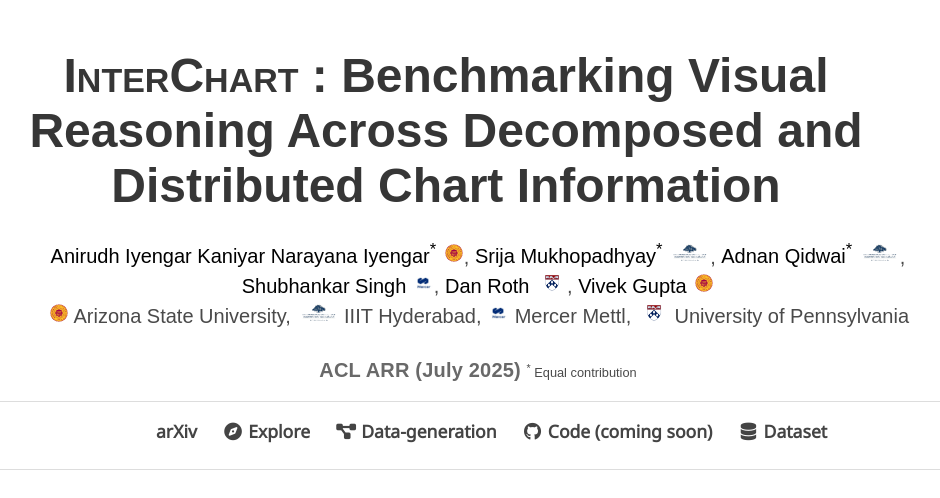
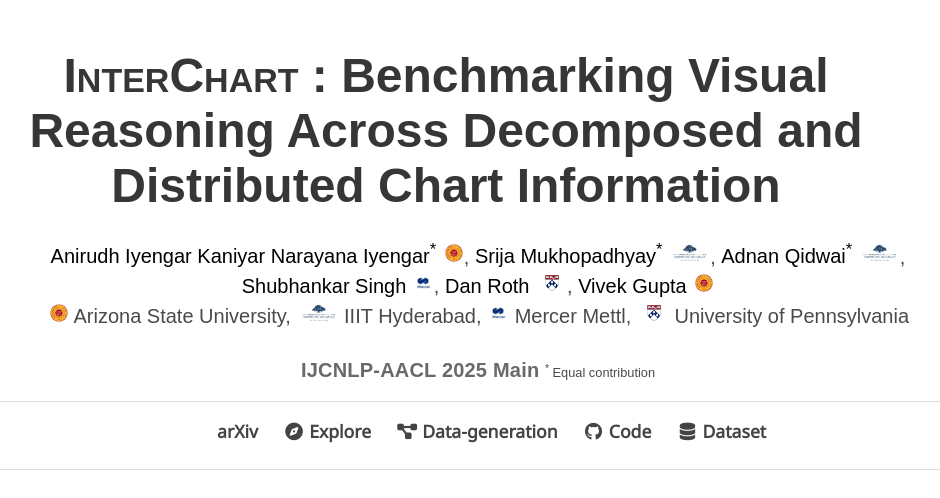
Before and after one commit to coral-lab-asu/interchart, a plain HTML site: page interchart_website/index.html in a window 1280 px wide. Shown: the top 498 px of the page, without its empty margins (162-1102 px from the left). Drawn offline with nearby package versions, Linux system fonts and the light colour scheme; grey boxes are pictures that could not be loaded; some icons are missing; a web font is replaced by a local one.

Commit message:
new changes

```diff
--- a/interchart_website/index.html
+++ b/interchart_website/index.html
@@ -105,7 +105,7 @@
             <!-- Venue/Status line -->
             <div class="is-size-5 publication-authors" style="margin-top:1rem; padding-top:0.5rem;  gap: 0.4rem 1.5rem;">
               <span class="author-block publication-venue" style="font-weight:600; color:#696969">
-                ACL ARR (July 2025)
+                IJCNLP-AACL 2025 Main
               </span>
                 <span class="author-block eql-cntrb" style=" font-size: 0.8rem;"><sup>*</sup> Equal contribution</span>
             </div>
@@ -149,9 +149,9 @@
 
               <!-- Code -->
               <span class="link-block">
-                <a href="#" class="pub-link" target="_blank">
+                <a href="https://github.com/coral-lab-asu/interchart_code" class="pub-link" target="_blank">
                   <span class="icon"><i class="fab fa-github"></i></span>
-                  <span>Code (coming soon)</span>
+                  <span>Code</span>
                 </a>
               </span>
 
```
Also changed, not shown: 1 other file.
